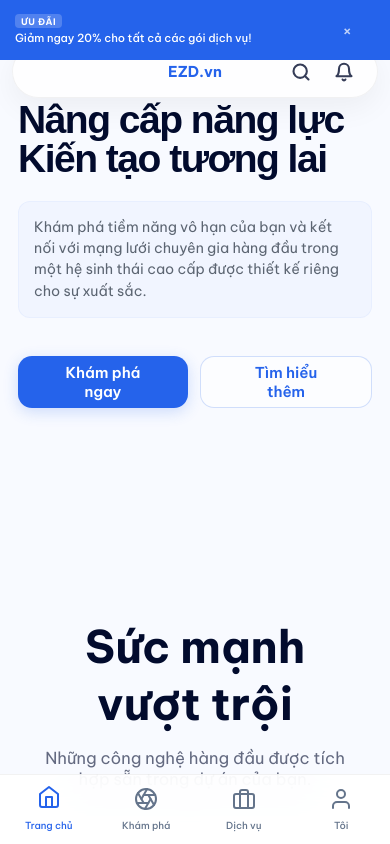
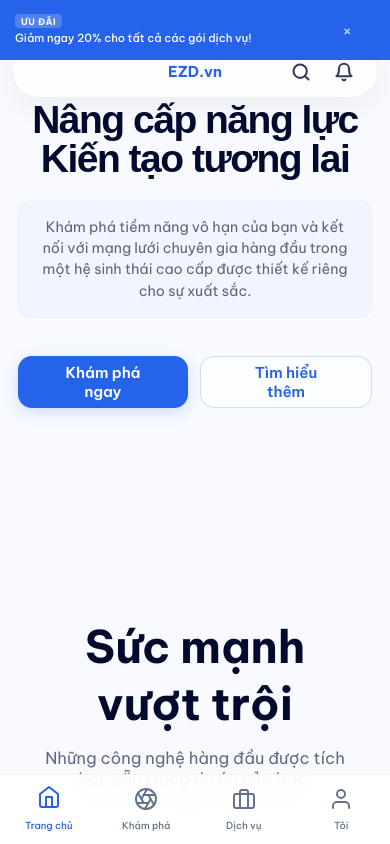
Before and after one commit to ezdproduct/EZDwebsite, a Next.js app: page / in a window 390 px wide. Shown: the top 844 px of the page. Built offline with nearby package versions, Linux system fonts and the light colour scheme; a web font is replaced by a local one.

Commit message:
UI Update: Centered all content on mobile view

```diff
--- a/components/Hero.module.css
+++ b/components/Hero.module.css
@@ -112,8 +112,8 @@
     .hero {
         padding: 100px 1.2rem 40px;
         min-height: auto;
-        align-items: flex-start;
-        text-align: left;
+        align-items: center;
+        text-align: center;
         position: relative;
     }
 
@@ -122,7 +122,8 @@
         content: "";
         position: absolute;
         top: 20%;
-        left: -10%;
+        left: 50%;
+        transform: translateX(-50%);
         width: 200px;
         height: 200px;
         background: radial-gradient(circle, rgba(37, 99, 235, 0.08) 0%, transparent 70%);
@@ -132,6 +133,9 @@
 
     .content {
         width: 100%;
+        display: flex;
+        flex-direction: column;
+        align-items: center;
     }
 
     .title {
@@ -146,7 +150,7 @@
         font-size: 0.95rem;
         line-height: 1.5;
         margin-bottom: 2.5rem;
-        text-align: left;
+        text-align: center;
         color: #4b5563;
         opacity: 0.9;
         max-width: 100%;
@@ -160,6 +164,7 @@
         flex-direction: row;
         gap: 0.8rem;
         width: 100%;
+        justify-content: center;
         padding-bottom: 20px;
     }
 
```
